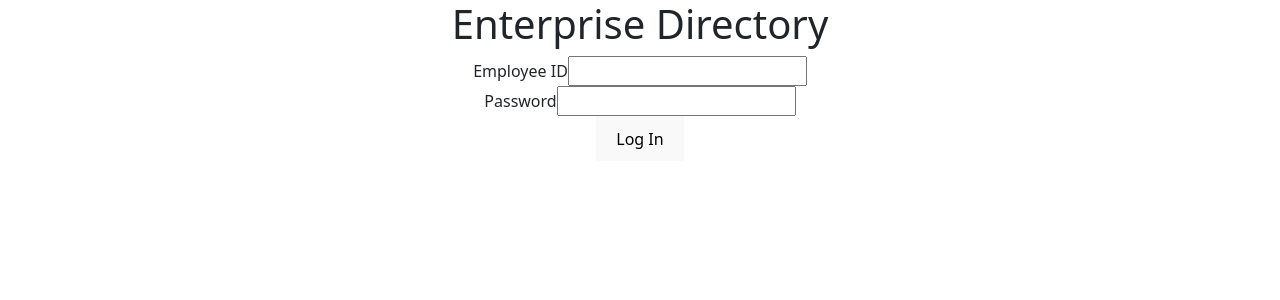
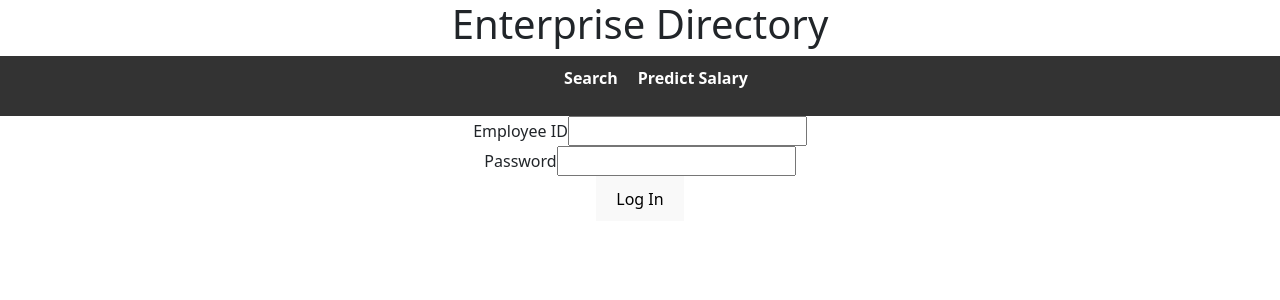
Before and after one commit to JDom12/EDP_capstone, a React (Vite) app in the folder react/: page /login in a window 1280 px wide. Shown: the top 300 px of the page. Built offline with nearby package versions, Linux system fonts and the light colour scheme.

Commit message:
fix navbar render

```diff
--- a/react/src/assets/NavBar.jsx
+++ b/react/src/assets/NavBar.jsx
@@ -1,25 +1,37 @@
 import react from 'react';
 import { useAuth } from "../hooks/AuthContent";
 import "./navBar.css"
-import { BrowserRouter as Router, Route, Routes, Link, Navigate } from "react-router-dom";
+import { BrowserRouter as Router, Route, Routes, Link, Navigate, useNavigate } from "react-router-dom";
 
 
 function NavBar() {
+    const { user, logout } = useAuth();
+    const navigate = useNavigate();
 
-    const { user, logout } = useAuth();
-    console.log(user)
-
-    if (!user) return null;
+    const handleNavigation = (path) => {
+        if (user) {
+            navigate(path);
+        } else {
+            alert("You must be logged in to access this page.");
+        }
+    };
 
     return (
         <nav className="navBar">
             <ul className="navLinks">
-                <li><Link to="/search">Search</Link></li>
-                <li><Link to="/predict-salary">Predict Salary</Link></li>
-                <li><button onClick={logout}>Logout</button></li>
+                <li>
+                    <button onClick={() => handleNavigation("/search")}>Search</button>
+                </li>
+                <li>
+                    <button onClick={() => handleNavigation("/predict-salary")}>Predict Salary</button>
+                </li>
+                {user && (
+                    <li>
+                        <button onClick={logout}>Logout</button>
+                    </li>
+                )}
             </ul>
         </nav>
     );
 }
-
 export default NavBar;
--- a/react/src/assets/navBar.css
+++ b/react/src/assets/navBar.css
@@ -1,6 +1,7 @@
 .navBar {
     background-color: #333;
     padding: 10px;
+    justify-content: center;
   }
 
   .navLinks {
@@ -8,6 +9,7 @@
     display: flex;
     gap: 20px;
     align-items: center;
+    justify-content: center;
   }
 
   .navLinks li {
```
